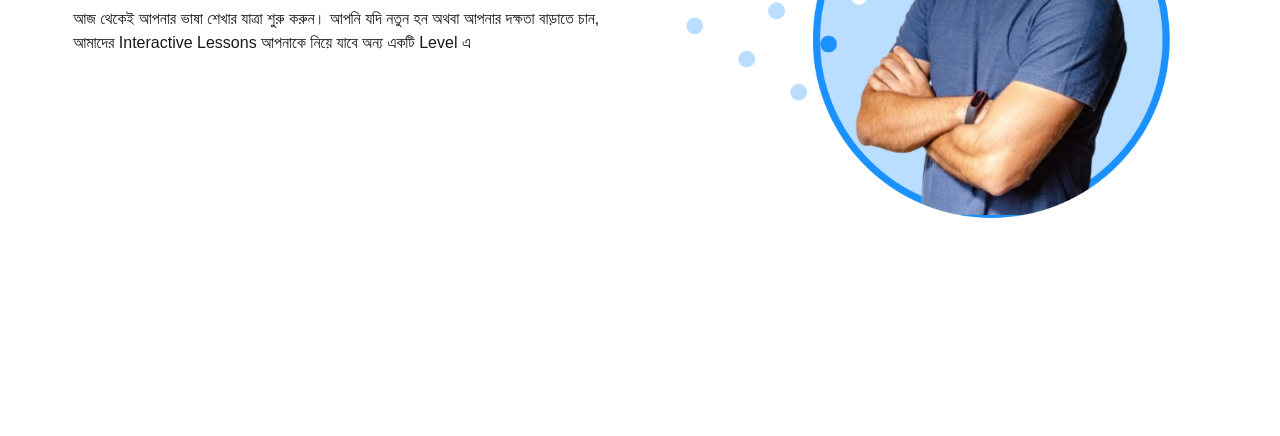
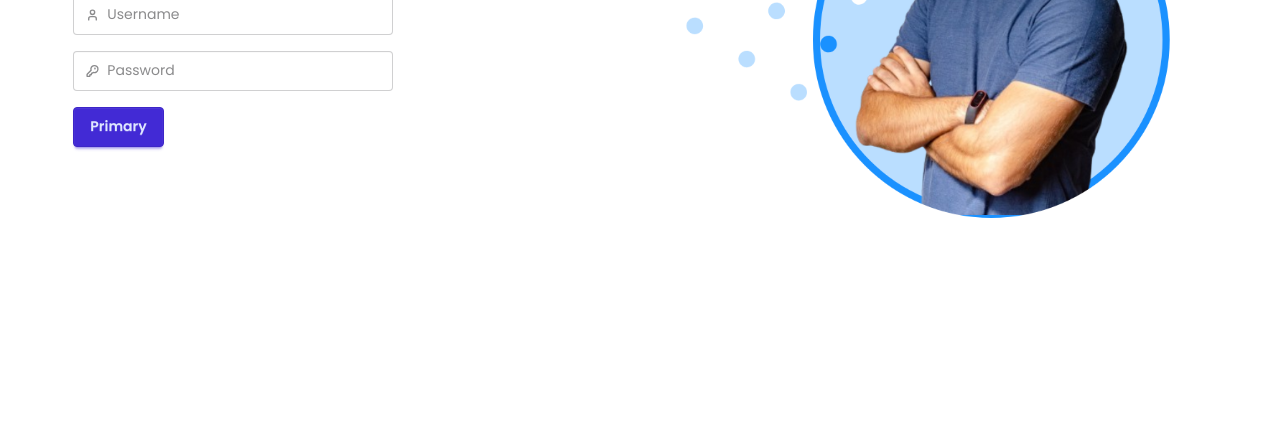
Before and after one commit to nafiz512/English-Janala-with-javaScript-and-API, a plain HTML site: page index.html in a window 1280 px wide. Shown: the part 364-800 px from the top of the page. Drawn offline with nearby package versions, Linux system fonts and the light colour scheme; a web font is replaced by a local one.

Commit message:
added input field to the english easy section

```diff
--- a/index.html
+++ b/index.html
@@ -113,18 +113,93 @@
         <main>
             <!-- English is Easy section  -->
             <section
-                class="flex gap-20 justify-between items-center p-5 mx-auto w-11/12"
+                class="lg:flex gap-20 justify-between items-center p-5 mx-auto w-11/12"
             >
                 <div class="flex-1">
+                    <div>
                         <h3 class="font-bold text-5xl mb-8">
                             <span class="text-[#00BCFF]">English</span>
                             <span>is Easy!!</span>
                         </h3>
                         <p class="font-bangla">
                             আজ থেকেই আপনার ভাষা শেখার যাত্রা শুরু করুন। আপনি যদি
-                        নতুন হন অথবা আপনার দক্ষতা বাড়াতে চান, আমাদের Interactive
-                        Lessons আপনাকে নিয়ে যাবে অন্য একটি Level এ
+                            নতুন হন অথবা আপনার দক্ষতা বাড়াতে চান, আমাদের
+                            Interactive Lessons আপনাকে নিয়ে যাবে অন্য একটি Level
+                            এ
                         </p>
+                    </div>
+                    <!-- input field  -->
+                    <div class="flex flex-col gap-4 mt-8">
+                        <div>
+                            <label class="input validator">
+                                <svg
+                                    class="h-[1em] opacity-50"
+                                    xmlns="http://www.w3.org/2000/svg"
+                                    viewBox="0 0 24 24"
+                                >
+                                    <g
+                                        stroke-linejoin="round"
+                                        stroke-linecap="round"
+                                        stroke-width="2.5"
+                                        fill="none"
+                                        stroke="currentColor"
+                                    >
+                                        <path
+                                            d="M19 21v-2a4 4 0 0 0-4-4H9a4 4 0 0 0-4 4v2"
+                                        ></path>
+                                        <circle cx="12" cy="7" r="4"></circle>
+                                    </g>
+                                </svg>
+                                <input
+                                    type="text"
+                                    required
+                                    placeholder="Username"
+                                    pattern="[A-Za-z][A-Za-z0-9\-]*"
+                                    minlength="3"
+                                    maxlength="30"
+                                    title="Only letters, numbers or dash"
+                                />
+                            </label>
+                        </div>
+                        <div>
+                            <label class="input validator">
+                                <svg
+                                    class="h-[1em] opacity-50"
+                                    xmlns="http://www.w3.org/2000/svg"
+                                    viewBox="0 0 24 24"
+                                >
+                                    <g
+                                        stroke-linejoin="round"
+                                        stroke-linecap="round"
+                                        stroke-width="2.5"
+                                        fill="none"
+                                        stroke="currentColor"
+                                    >
+                                        <path
+                                            d="M2.586 17.414A2 2 0 0 0 2 18.828V21a1 1 0 0 0 1 1h3a1 1 0 0 0 1-1v-1a1 1 0 0 1 1-1h1a1 1 0 0 0 1-1v-1a1 1 0 0 1 1-1h.172a2 2 0 0 0 1.414-.586l.814-.814a6.5 6.5 0 1 0-4-4z"
+                                        ></path>
+                                        <circle
+                                            cx="16.5"
+                                            cy="7.5"
+                                            r=".5"
+                                            fill="currentColor"
+                                        ></circle>
+                                    </g>
+                                </svg>
+                                <input
+                                    type="password"
+                                    required
+                                    placeholder="Password"
+                                    minlength="8"
+                                    pattern="(?=.*\d)(?=.*[a-z])(?=.*[A-Z]).{8,}"
+                                    title="Must be more than 8 characters, including number, lowercase letter, uppercase letter"
+                                />
+                            </label>
+                        </div>
+                        <div>
+                            <button class="btn btn-primary">Primary</button>
+                        </div>
+                    </div>
                 </div>
                 <div class="flex-1">
                     <img src="./assets/hero-student.png" alt="" srcset="" />
```
Lines whose indentation alone changed are shown as unchanged.
